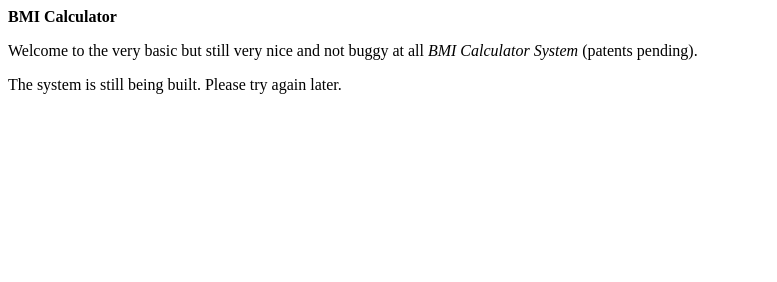
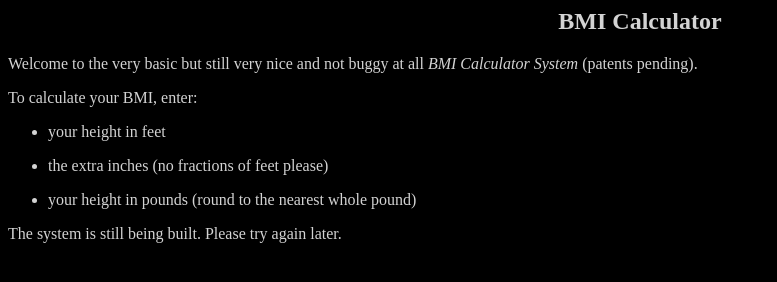
Before and after one commit to Jonascripts/SWQA-HW-3, a plain HTML site: page index.html in a window 1280 px wide. Shown: the whole page, without its empty margins (0-777 px from the left). Drawn offline with Linux system fonts and the light colour scheme.

Commit message:
Update index.html
Update index.html. HTML base complete.

```diff
--- a/index.html
+++ b/index.html
@@ -3,9 +3,15 @@
       <title>BMI Calculator</title>
    </head>
 
-	<body>
-		<p><b>BMI Calculator</b></p>
+   <body bgcolor="black" text="lightgrey">
+      <center><p><b><h2>BMI Calculator</h2></b></p></center>
       <p>Welcome to the very basic but still very nice and not buggy at all <i>BMI Calculator System</i> (patents pending).</p>
+      <p>To calculate your BMI, enter:</p>
+      <ul>
+         <li><p>your height in feet</p></li>
+         <li><p>the extra inches (no fractions of feet please)</p></li>
+         <li><p>your height in pounds (round to the nearest whole pound)</p></li>
+      </ul>
       <p>The system is still being built. Please try again later.</p>
    </body>
 </html>
```
Also changed, not shown: 1 other file. Lines whose indentation alone changed are shown as unchanged.
